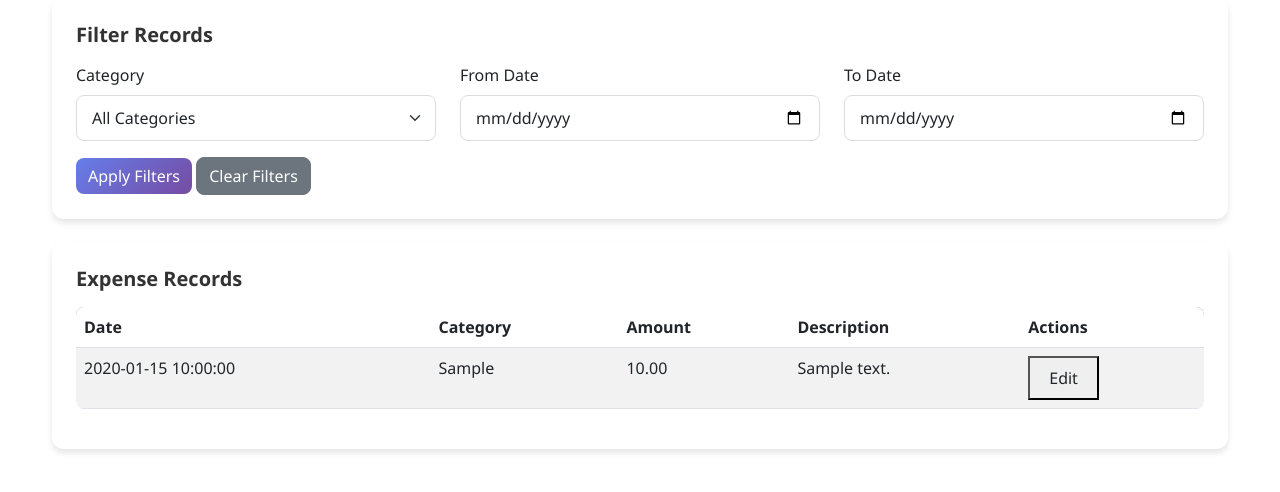
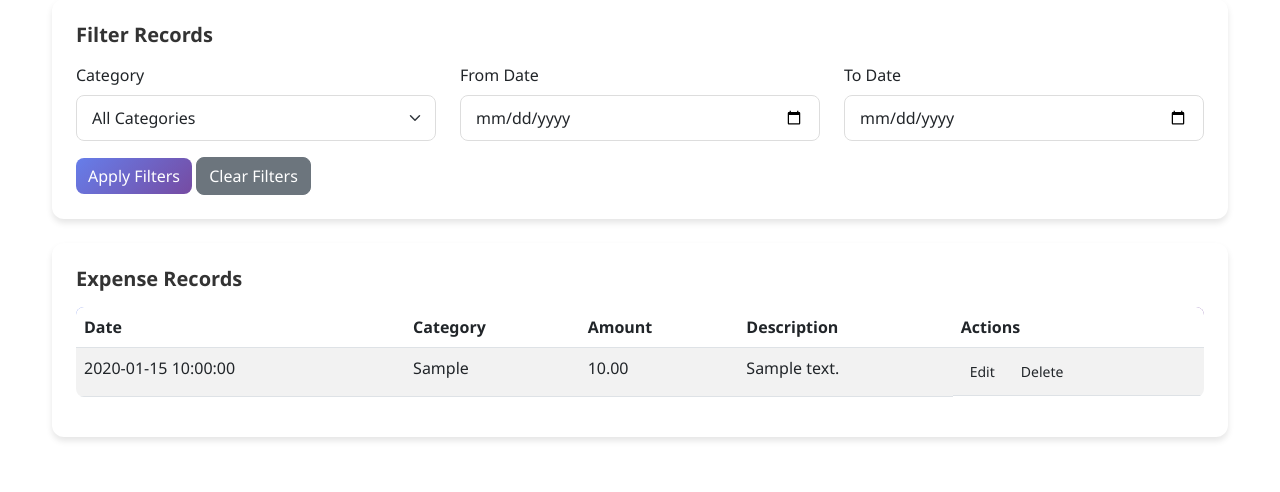
Before and after one commit to hetmewada0103/Expense-Tracker, a Flask app: page /all_records in a window 1280 px wide. Shown: the part 107-599 px from the top of the page. Run offline with Flask 3, Linux system fonts and the light colour scheme; a user stored in the database is signed in; tables that the repository leaves empty hold one stand-in row (values such as "Sample post").

Commit message:
Update all_records.html
Delete button added

```diff
--- a/templates/all_records.html
+++ b/templates/all_records.html
@@ -68,9 +68,20 @@
                                 <td>{{ expense.category }}</td>
                                 <td>{{ "%.2f"|format(expense.amount) }}</td>
                                 <td>{{ expense.description or '-' }}</td>
-                                <td>
-                                    <button onclick="editExpense({{expense.id}})"><a href="{{ url_for('edit_expense', expense_id=expense.id) }}"
-                                    class="btn">Edit</a></button>
+                                <td class="d-flex gap-2">
+                                <a href="{{ url_for('edit_expense', expense_id=expense.id) }}"
+                                class="btn btn-sm">
+                                Edit
+                                </a>
+
+                                <form method="POST"
+                                    action="{{ url_for('delete_expense', expense_id=expense.id) }}"
+                                    onsubmit="return confirm('Delete this expense?');"
+                                    style="margin:0;">
+                                    <button class="btn btn-sm">
+                                        Delete
+                                    </button>
+                                </form>
                                 </td>
                             </tr>
                             {% endfor %}
```
